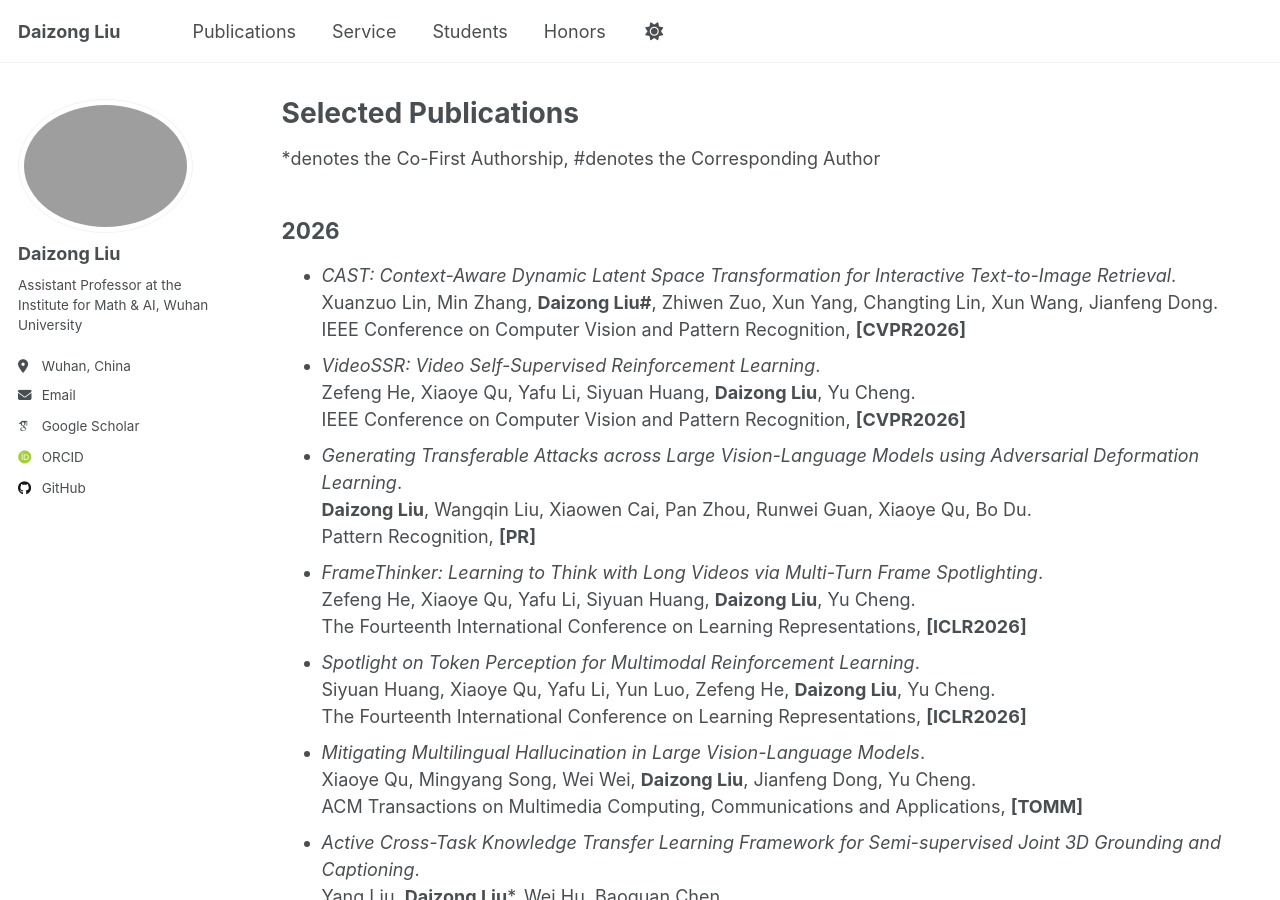
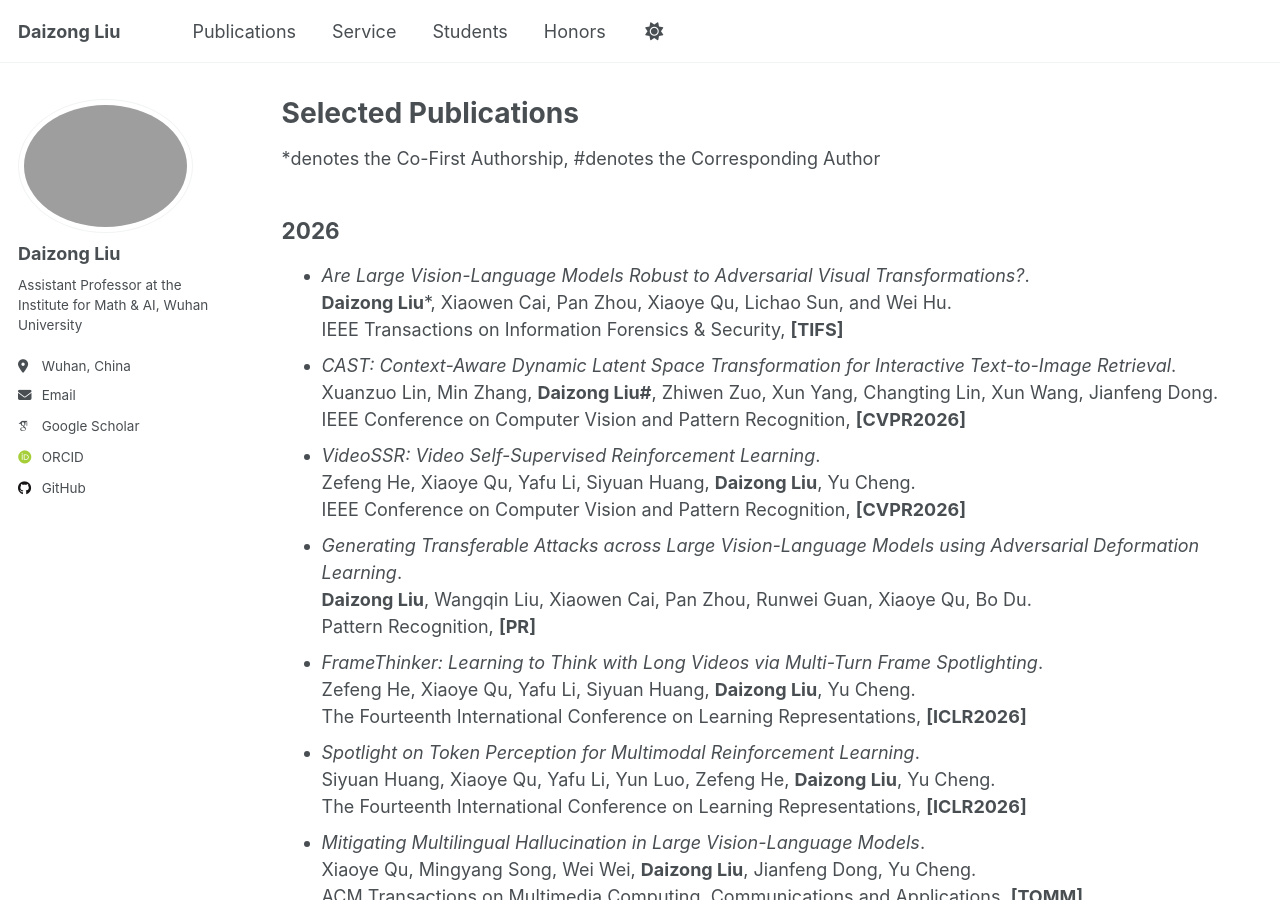
Before and after one commit to liudaizong/liudaizong.github.io, a Jekyll site: the page built from _pages/publications.md, in a window 1280 px wide and 900 px high. Built offline with Jekyll 4.4.1, drawn with Linux system fonts in a browser that asks for light colours; some web fonts are replaced.

Commit message:
Update publications.md

```diff
--- a/_pages/publications.md
+++ b/_pages/publications.md
@@ -7,6 +7,7 @@ author_profile: true
 *denotes the Co-First Authorship, #denotes the Corresponding Author
 
 ## 2026
+* *Are Large Vision-Language Models Robust to Adversarial Visual Transformations?*.<br/> **Daizong Liu***, Xiaowen Cai, Pan Zhou, Xiaoye Qu, Lichao Sun, and Wei Hu.<br/> IEEE Transactions on Information Forensics & Security, **[TIFS]**
 * *CAST: Context-Aware Dynamic Latent Space Transformation for Interactive Text-to-Image Retrieval*.<br/> Xuanzuo Lin, Min Zhang, **Daizong Liu#**, Zhiwen Zuo, Xun Yang, Changting Lin, Xun Wang, Jianfeng Dong.<br/> IEEE Conference on Computer Vision and Pattern Recognition, **[CVPR2026]**
 * *VideoSSR: Video Self-Supervised Reinforcement Learning*.<br/> Zefeng He, Xiaoye Qu, Yafu Li, Siyuan Huang, **Daizong Liu**, Yu Cheng.<br/> IEEE Conference on Computer Vision and Pattern Recognition, **[CVPR2026]**
 * *Generating Transferable Attacks across Large Vision-Language Models using Adversarial Deformation Learning*.<br/> **Daizong Liu**, Wangqin Liu, Xiaowen Cai, Pan Zhou, Runwei Guan, Xiaoye Qu, Bo Du.<br/> Pattern Recognition, **[PR]**
```
